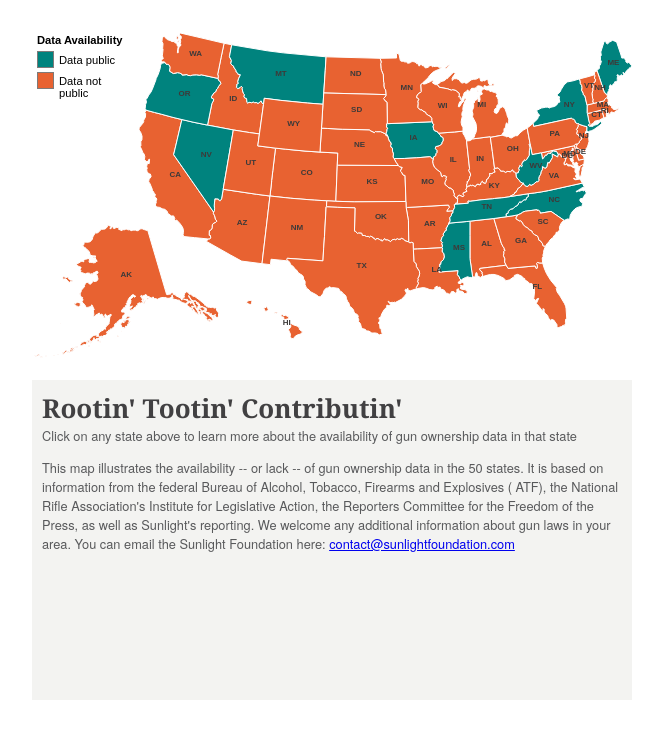
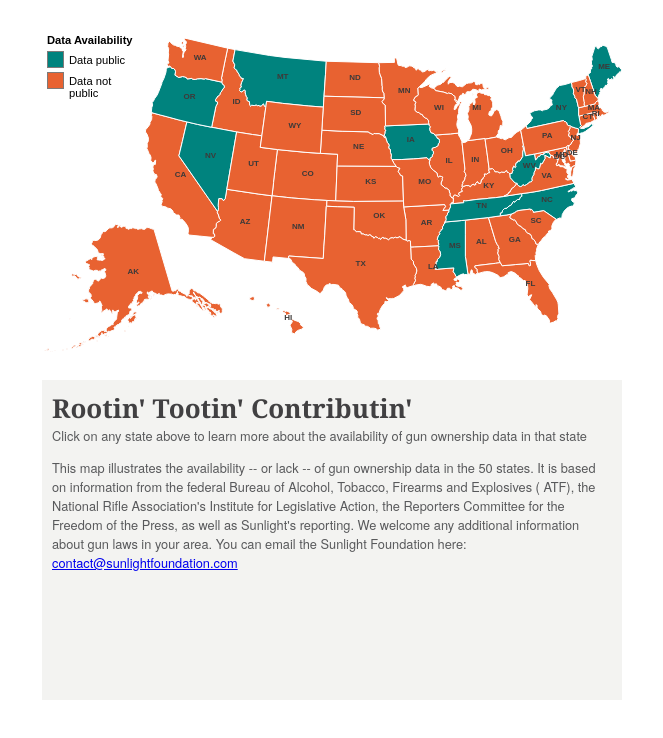
Before and after one commit to sunlightlabs/mapping-gun-records, a plain HTML site: page index.html in a window 1280 px wide. Shown: the whole page, without its empty margins (308-971 px from the left). Drawn offline with Linux system fonts and the light colour scheme.

Commit message:
changed width to 580

```diff
--- a/map.js
+++ b/map.js
@@ -16,7 +16,7 @@ $.getJSON('state_data.json',function(data){
 
 var zoomed = false;
 
-var width = 600,
+var width = 580,
     height = 500,
     centered;
 
--- a/style.css
+++ b/style.css
@@ -4,7 +4,7 @@
 
       #page {
         font-family:sans-serif;
-        width: 600px;
+        width: 580px;
         margin: 20px auto;
       }
 
```
